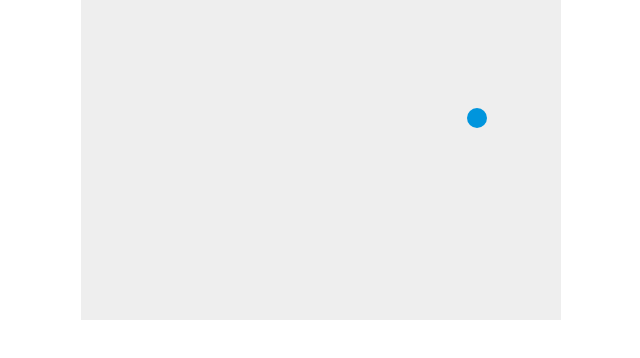
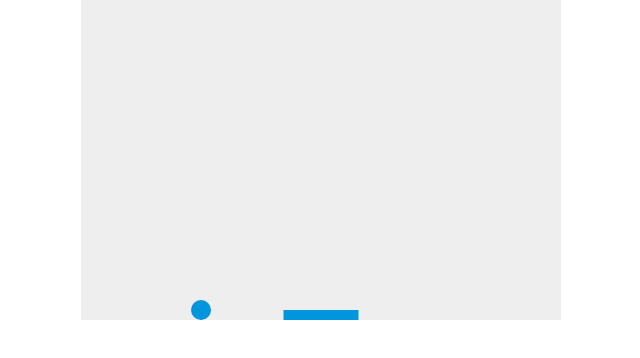
Before and after one commit to swxft/breakout_game, a plain HTML site: page index.html in a window 1280 px wide. Shown: the whole page, without its empty margins (319-959 px from the left). Drawn offline with Linux system fonts and the light colour scheme.

Commit message:
paddle, boundaries, game over handling added

```diff
--- a/index.html
+++ b/index.html
@@ -2,7 +2,7 @@
 <html>
 <head>
     <meta charset="utf-8" />
-    <title>Breakout</title>
+    <title>Eden's Breakout Game</title>
     <style>
     	* { padding: 0; margin: 0; }
     	canvas { background: #eee; display: block; margin: 0 auto; }
--- a/main.js
+++ b/main.js
@@ -5,7 +5,13 @@ let x = canvas.width/2;
 let y = canvas.height-30;
 let dx = 2;
 let dy = -2;
+let paddleHeight = 10;
+let paddleWidth = 75;
+let paddleX = (canvas.width-paddleWidth) / 2;
+let isRightPressed = false;
+let isLeftPressed = false;
 
+// Utilities
 function drawBall() {
     ctx.beginPath();
     ctx.arc(x, y, ballRadius, 0, Math.PI*2);
@@ -14,24 +20,73 @@ function drawBall() {
     ctx.closePath();
 }
 
+function drawPaddle() {
+    ctx.beginPath();
+    ctx.rect(paddleX, canvas.height-paddleHeight, paddleWidth, paddleHeight);
+    ctx.fillStyle = "#0095DD";
+    ctx.fill();
+    ctx.closePath();
+}
+
+// Movement, Boundary, & Game-Over Handling
 function draw() {
     ctx.clearRect(0, 0, canvas.width, canvas.height);
     drawBall();
+    drawPaddle();
 
-    x += dx;
-    y += dy;
-
-    if(x + dx > canvas.width-ballRadius || x + dx < ballRadius) {
+    if (x + dx > canvas.width-ballRadius || x + dx < ballRadius) {
         dx = -dx;
     }
 
-    if(y + dy > canvas.height-ballRadius || y + dy < ballRadius) {
+    if(y + dy < ballRadius) {
         dy = -dy;
+    } else if(y + dy > canvas.height-ballRadius) {
+        if(x > paddleX && x < paddleX + paddleWidth) {
+            dy = -dy;
+        }
+        else {
+            alert("GAME OVER");
+            document.location.reload();
+            clearInterval(interval);
+        }
     }
 
+    if(isRightPressed) {
+        paddleX += 7;
+        if (paddleX + paddleWidth > canvas.width){
+            paddleX = canvas.width - paddleWidth;
+        }
+    }
+    else if(isLeftPressed) {
+        paddleX -= 7;
+        if (paddleX < 0){
+            paddleX = 0;
+        }
+    }
     x += dx;
     y += dy;
 }
 
+document.addEventListener("keydown", keyDownHandler, false);
+document.addEventListener("keyup", keyUpHandler, false);
 
-setInterval(draw, 10);
+function keyDownHandler(e) {
+    if (e.key == "Right" || e.key == "ArrowRight") {
+        isRightPressed = true;
+    }
+    else if (e.key == "Left" || e.key == "ArrowLeft") {
+        isLeftPressed = true;
+    }
+}
+
+function keyUpHandler(e) {
+    if (e.key == "Right" || e.key == "ArrowRight") {
+        isRightPressed = false;
+    }
+    else if (e.key == "Left" || e.key == "ArrowLeft") {
+        isLeftPressed = false;
+    }
+}
+
+
+const interval = setInterval(draw, 10);
```
